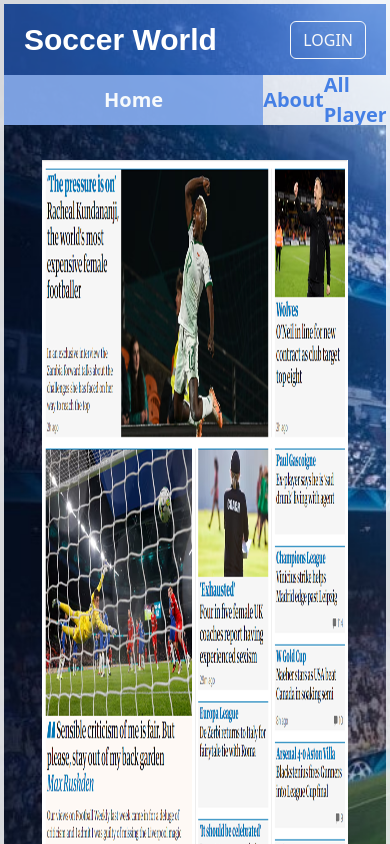
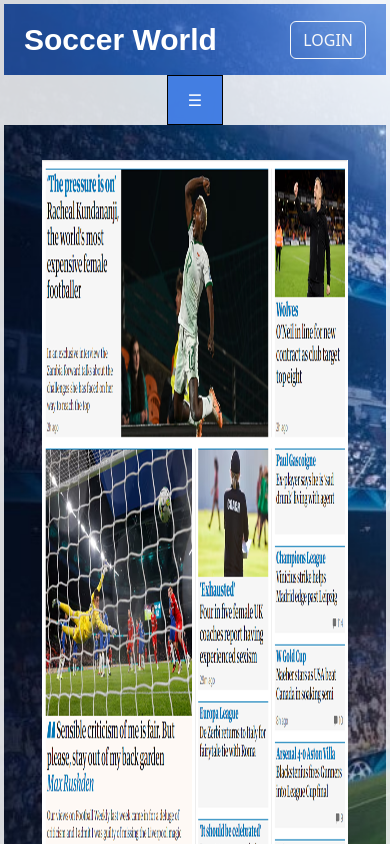
Before and after one commit to farukmiftari994/Soccer_World_Project_MERN, a React (Vite) app in the folder front-end/: page / in a window 390 px wide. Shown: the top 844 px of the page. Built offline with nearby package versions, Linux system fonts and the light colour scheme.

Commit message:
"Updated App.css and SiteMenu.tsx files with new styles and functionality for menu items and toggle button"

```diff
--- a/front-end/src/App.css
+++ b/front-end/src/App.css
@@ -36,12 +36,19 @@ body {
   height: 50px;
   overflow-x: hidden;
 }
+.menu-items {
+  display: flex;
+  flex-direction: row;
+  justify-content: space-around;
+  margin: 0 30px;
+}
 
 .link {
   display: flex !important;
   justify-content: space-around !important;
   align-items: center !important;
   color: rgba(52, 116, 227, 0.9);
+  padding: 0 15px;
   font-weight: bold;
   text-decoration: none;
   font-size: 20px;
@@ -53,15 +60,15 @@ body {
   color: rgb(247, 250, 252);
   transition: all 2s;
   margin: 0;
-  padding: 0 100px;
+  padding: 0 80px;
 }
 
 .link:hover {
-  background: rgba(52, 116, 227, 0.549);
+  background: rgba(52, 116, 227, 0.333);
   color: rgb(247, 250, 252);
   transition: all 4s;
   margin: 0;
-  padding: 0 100px;
+  /* padding: 0 100px; */
 }
 
 .content-container {
@@ -80,6 +87,61 @@ body {
   width: 200px;
 }
 
+.menu-toggle {
+  display: none;
+}
+
+@media screen and (max-width: 650px) {
+  .menu-toggle {
+    display: inline;
+    background-color: rgba(52, 116, 227, 0.9);
+    color: white;
+    font-size: 16px;
+    padding: 10px 20px;
+    border: solid 1px black;
+    cursor: pointer;
+  }
+
+  .menu-items {
+    display: none;
+    position: absolute;
+    top: 120px;
+    width: 100%;
+    background-color: white;
+    border: 1px solid #ccc;
+    z-index: 1000;
+  }
+
+  .menu-items.open {
+    display: block;
+  }
+
+  .link {
+    display: block;
+    /* padding: 10px 0px; */
+    color: rgba(52, 116, 227, 0.9);
+    text-decoration: none;
+    transition: background-color 0.3s ease;
+  }
+  .link.active {
+    background: rgba(52, 116, 227, 0.712);
+    color: rgb(247, 250, 252);
+    transition: all 2s;
+    /* padding: 0 80px; */
+  }
+
+  .link:hover {
+    background: rgba(52, 116, 227, 0.333);
+    color: rgb(247, 250, 252);
+    transition: all 4s;
+    margin: 0;
+    /* padding: 0 100px; */
+  }
+
+  .link:hover {
+    background-color: rgba(52, 116, 227, 0.529);
+  }
+}
 svg {
   color: rgb(255, 254, 254);
   font-size: 25px;
@@ -256,11 +318,6 @@ img {
   margin-left: 100px;
   font-size: 14px !important;
 }
-/* form {
-  display: flex;
-  flex-direction: row;
-  flex-wrap: wrap;
-} */
 
 input,
 select {
--- a/front-end/src/components/SiteMenu.tsx
+++ b/front-end/src/components/SiteMenu.tsx
@@ -1,11 +1,18 @@
-// import React, { useState } from "react";
 import { NavLink } from "react-router-dom";
 import "../App.css";
-import { useContext } from "react";
+import { useContext, useState } from "react";
 import { AuthContext } from "../context/AuthContext";
 
 function SiteMenu({ children }: { children: React.ReactNode }): JSX.Element {
   const { user } = useContext(AuthContext);
+  //? SiteMenu: A functional React component that takes children as a prop. This allows other components or elements to be nested within SiteMenu.
+  //? children: This prop is used to render any nested elements or components within SiteMenu.
+
+  const [isOpen, setIsOpen] = useState(false);
+
+  const toggleMenu = () => {
+    setIsOpen(!isOpen);
+  };
 
   const menuItem = [
     {
@@ -41,17 +48,20 @@ function SiteMenu({ children }: { children: React.ReactNode }): JSX.Element {
   ];
   return (
     <div>
-      <div className="siteMenu ">
-        {menuItem.map((item, index) => {
-          if (item.restricted && user?.role !== "admin") return;
-          else {
+      <div className="siteMenu">
+        <button className="menu-toggle" onClick={toggleMenu}>
+          ☰
+        </button>
+        <div className={`menu-items ${isOpen ? "open" : ""}`}>
+          {menuItem.map((item, index) => {
+            if (item.restricted && user?.role !== "admin") return null;
             return (
               <NavLink to={item.path} key={index} className="link">
                 <div className="link_text">{item.name}</div>
               </NavLink>
             );
-          }
-        })}
+          })}
+        </div>
       </div>
       <main>{children}</main>
     </div>
```
